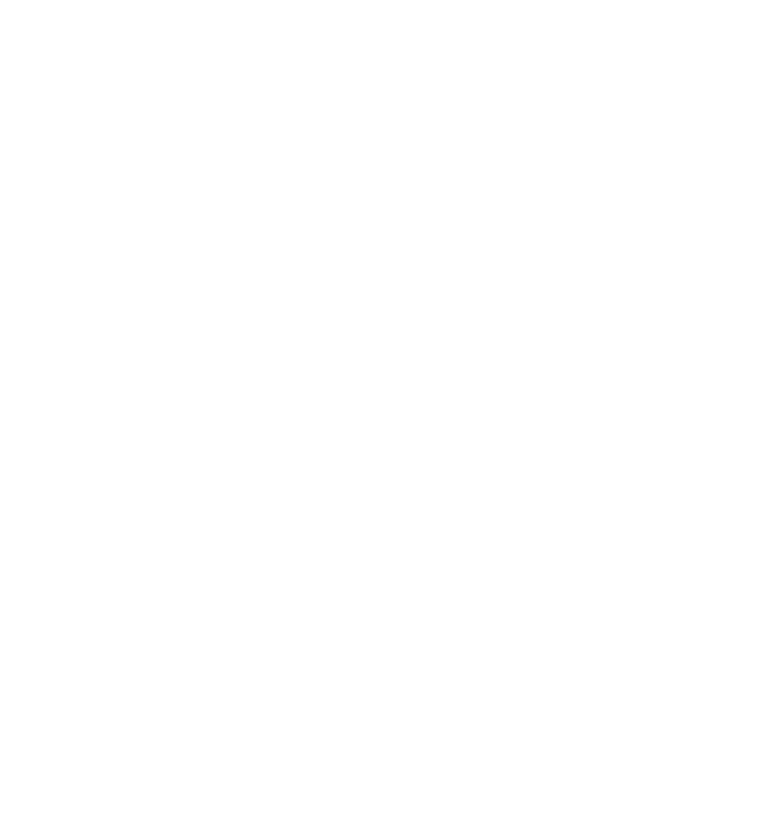
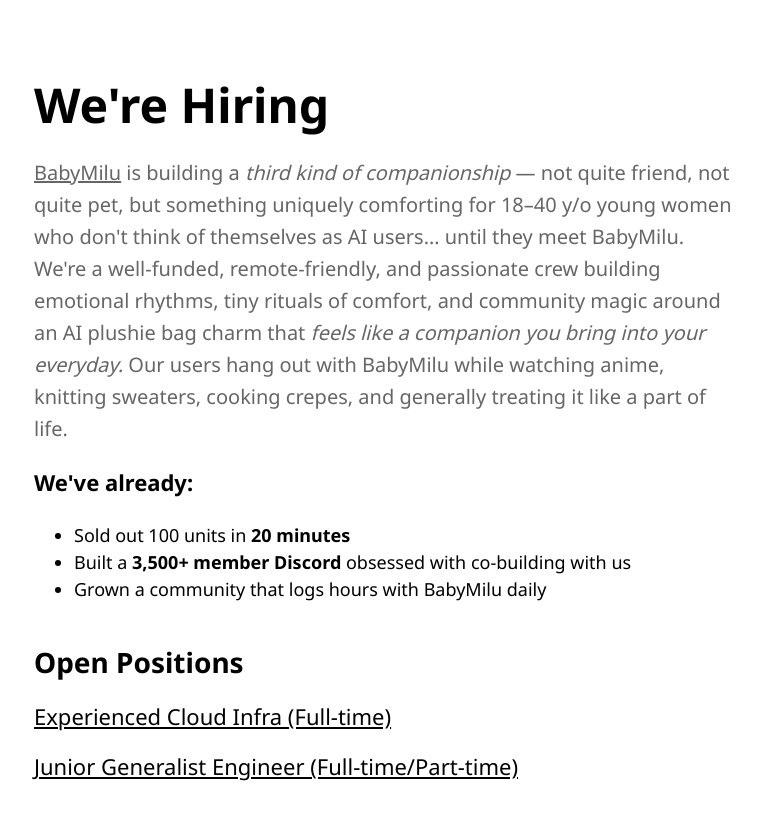
Before and after one commit to Good-Humans-Inc/web, a React (Create React App) app: page /hire in a window 1280 px wide. Before the commit this address had no page. Shown: the whole page, without its empty margins (206-967 px from the left). Built offline with nearby package versions, Linux system fonts and the light colour scheme.

Commit message:
add hiring page

```diff
--- a/src/App.js
+++ b/src/App.js
@@ -2,6 +2,8 @@
 import { motion } from "framer-motion";
 import { BrowserRouter as Router, Routes, Route } from "react-router-dom";
 import Privacy from "./Privacy";
+import Hire from "./Hire";
+import JobRedirect from "./JobRedirect";
 import "./App.css";
 
 const BabyMiluPopup = ({ onClose }) => {
@@ -101,6 +103,9 @@
       <Routes>
         <Route path="/" element={<Home />} />
         <Route path="/jas-privacy" element={<Privacy />} />
+        <Route path="/hire" element={<Hire />} />
+        <Route path="/hire/cloud-infra" element={<JobRedirect url="https://thread-snow-256.notion.site/BabyMilu-Experienced-Cloud-Infra-Full-time-2fd2b144ff4c809dbea3e488e20bdbf4" />} />
+        <Route path="/hire/junior-eng" element={<JobRedirect url="https://thread-snow-256.notion.site/BabyMilu-Experienced-Cloud-Infra-Full-time-2fd2b144ff4c809dbea3e488e20bdbf4" />} />
       </Routes>
     </Router>
   );
--- /dev/null
+++ b/src/Hire.js
@@ -0,0 +1,57 @@
+import React from "react";
+
+const Hire = () => {
+  return (
+    <div style={{ padding: "40px", maxWidth: "800px", margin: "0 auto" }}>
+      <h1>We're Hiring</h1>
+
+      <div style={{ marginTop: "20px", marginBottom: "40px", lineHeight: "1.5" }}>
+        <p style={{ fontSize: "20px", color: "#666" }}>
+          <a href="https://babymilu.com/" style={{ color: "#666" }}>BabyMilu</a> is building a <em>third kind of companionship</em> — not quite friend, not quite pet, but something uniquely comforting for 18–40 y/o young women who don't think of themselves as AI users… until they meet BabyMilu. We're a well-funded, remote-friendly, and passionate crew building emotional rhythms, tiny rituals of comfort, and community magic around an AI plushie bag charm that <em>feels like a companion you bring into your everyday.</em> Our users hang out with BabyMilu while watching anime, knitting sweaters, cooking crepes, and generally treating it like a part of life.
+        </p>
+
+        <p style={{ marginTop: "20px", fontSize: "22px", color: "#000", fontWeight: "bold" }}>We've already:</p>
+        <ul style={{ marginTop: "10px", fontSize: "18px", color: "#000" }}>
+          <li>Sold out 100 units in <strong>20 minutes</strong></li>
+          <li>Built a <strong>3,500+ member Discord</strong> obsessed with co-building with us</li>
+          <li>Grown a community that logs hours with BabyMilu daily</li>
+        </ul>
+      </div>
+
+      <h2 style={{ marginTop: "40px", marginBottom: "20px", fontSize: "28px" }}>Open Positions</h2>
+
+      <div>
+        <div style={{ marginBottom: "20px" }}>
+          <a
+            href="https://thread-snow-256.notion.site/BabyMilu-Experienced-Cloud-Infra-Full-time-2fd2b144ff4c809dbea3e488e20bdbf4"
+            target="_blank"
+            rel="noopener noreferrer"
+            style={{
+              fontSize: "22px",
+              color: "#000",
+              textDecoration: "underline"
+            }}
+          >
+            Experienced Cloud Infra (Full-time)
+          </a>
+        </div>
+        <div>
+          <a
+            href="https://thread-snow-256.notion.site/BabyMilu-Experienced-Cloud-Infra-Full-time-2fd2b144ff4c809dbea3e488e20bdbf4"
+            target="_blank"
+            rel="noopener noreferrer"
+            style={{
+              fontSize: "22px",
+              color: "#000",
+              textDecoration: "underline"
+            }}
+          >
+            Junior Generalist Engineer (Full-time/Part-time)
+          </a>
+        </div>
+      </div>
+    </div>
+  );
+};
+
+export default Hire;
--- /dev/null
+++ b/src/JobRedirect.js
@@ -0,0 +1,11 @@
+import { useEffect } from "react";
+
+const JobRedirect = ({ url }) => {
+  useEffect(() => {
+    window.location.href = url;
+  }, [url]);
+
+  return null;
+};
+
+export default JobRedirect;
```
